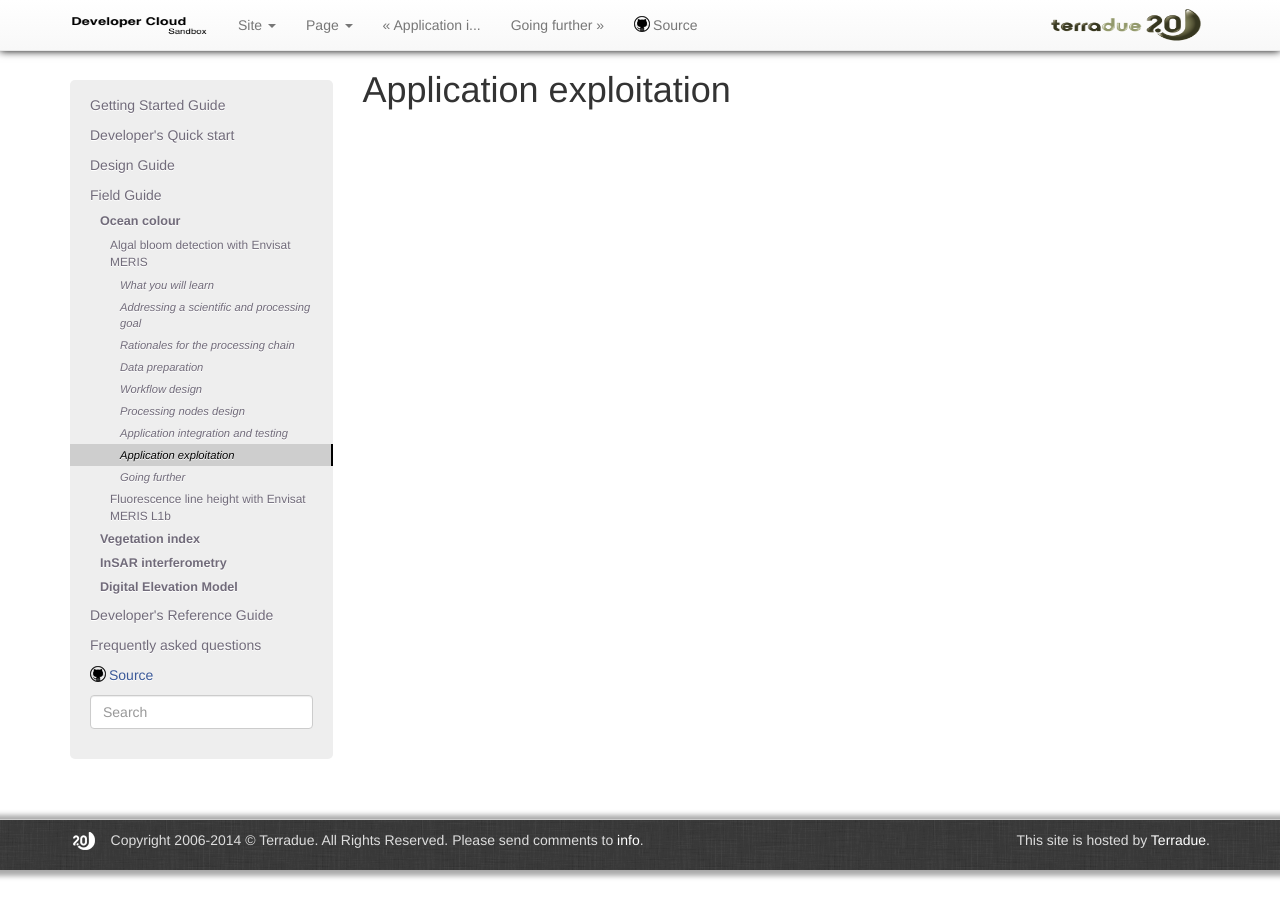
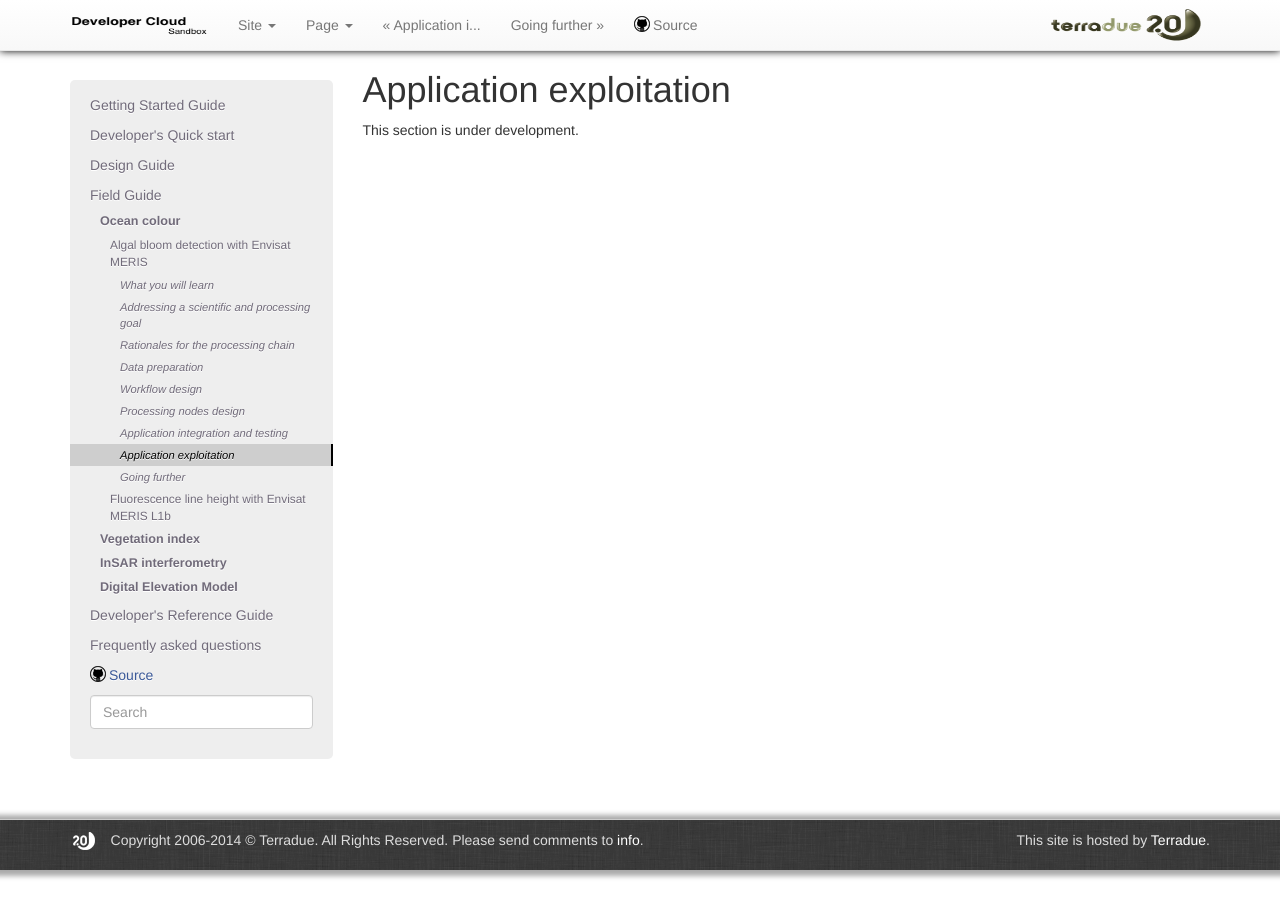
Before and after one commit to Terradue/doc-developer-sandbox, a Sphinx documentation site: the page built from source/field/ocean_color/lib_beam/exploitation.rst, in a window 1280 px wide. Built offline with Sphinx 7.4.7, drawn with Linux system fonts in a browser that asks for light colours.

```diff
--- a/source/field/ocean_color/lib_beam/exploitation.rst
+++ b/source/field/ocean_color/lib_beam/exploitation.rst
@@ -1,2 +1,4 @@
 Application exploitation
 ========================
+
+This section is under development.
--- a/source/field/ocean_color/lib_beam/further.rst
+++ b/source/field/ocean_color/lib_beam/further.rst
@@ -1,2 +1,4 @@
 Going further
 =============
+
+This section is under development.
```
